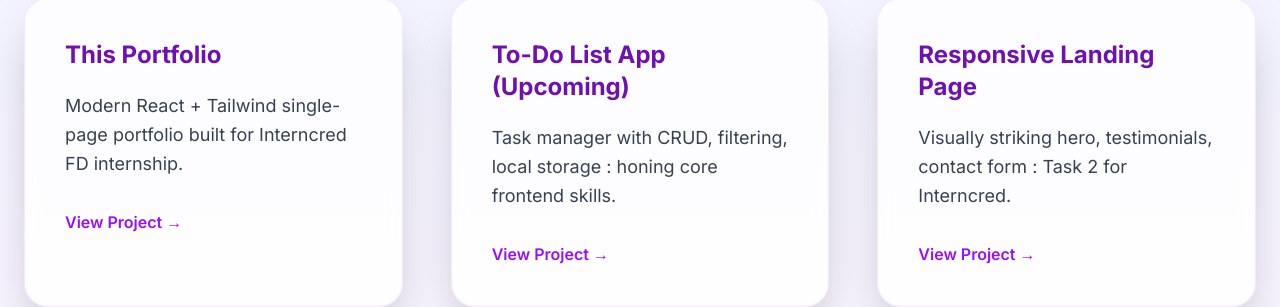
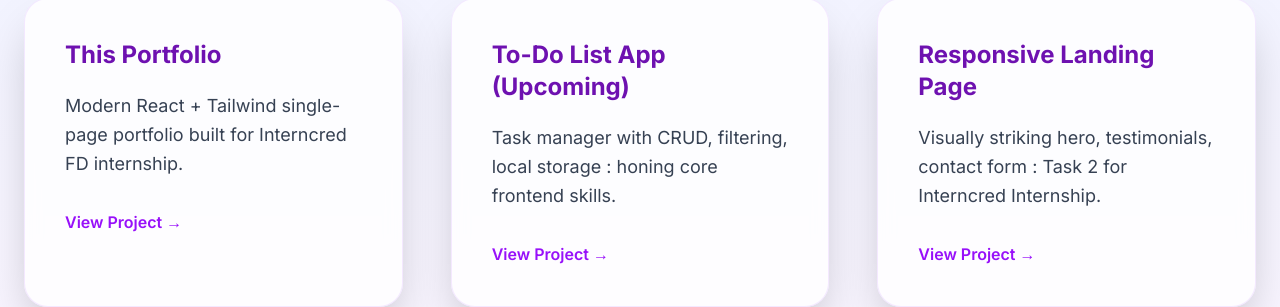
Before and after one commit to Khojoe/IC_FD_01, a React (Vite) app: page / in a window 1280 px wide. Shown: the part 1980-2287 px from the top of the page. Built offline with nearby package versions, Linux system fonts and the light colour scheme.

Commit message:
refactored project links

```diff
--- a/src/App.jsx
+++ b/src/App.jsx
@@ -203,7 +203,7 @@ function App() {
               },
               {
                 title: "Responsive Landing Page",
-                desc: "Visually striking hero, testimonials, contact form : Task 2 for Interncred.",
+                desc: "Visually striking hero, testimonials, contact form : Task 2 for Interncred Internship.",
                 link: "https://ic-fd-02-drab.vercel.app/",
               },
             ].map((proj, i) => (
```
